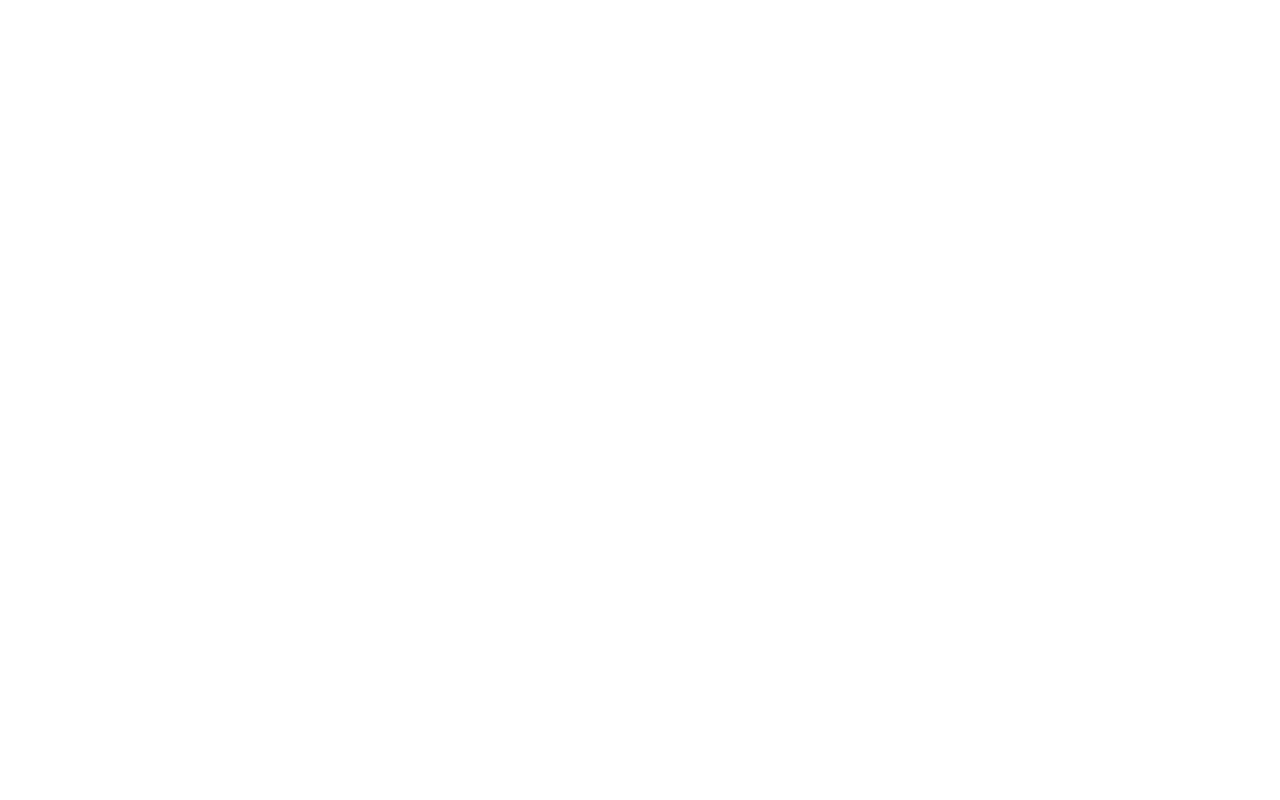
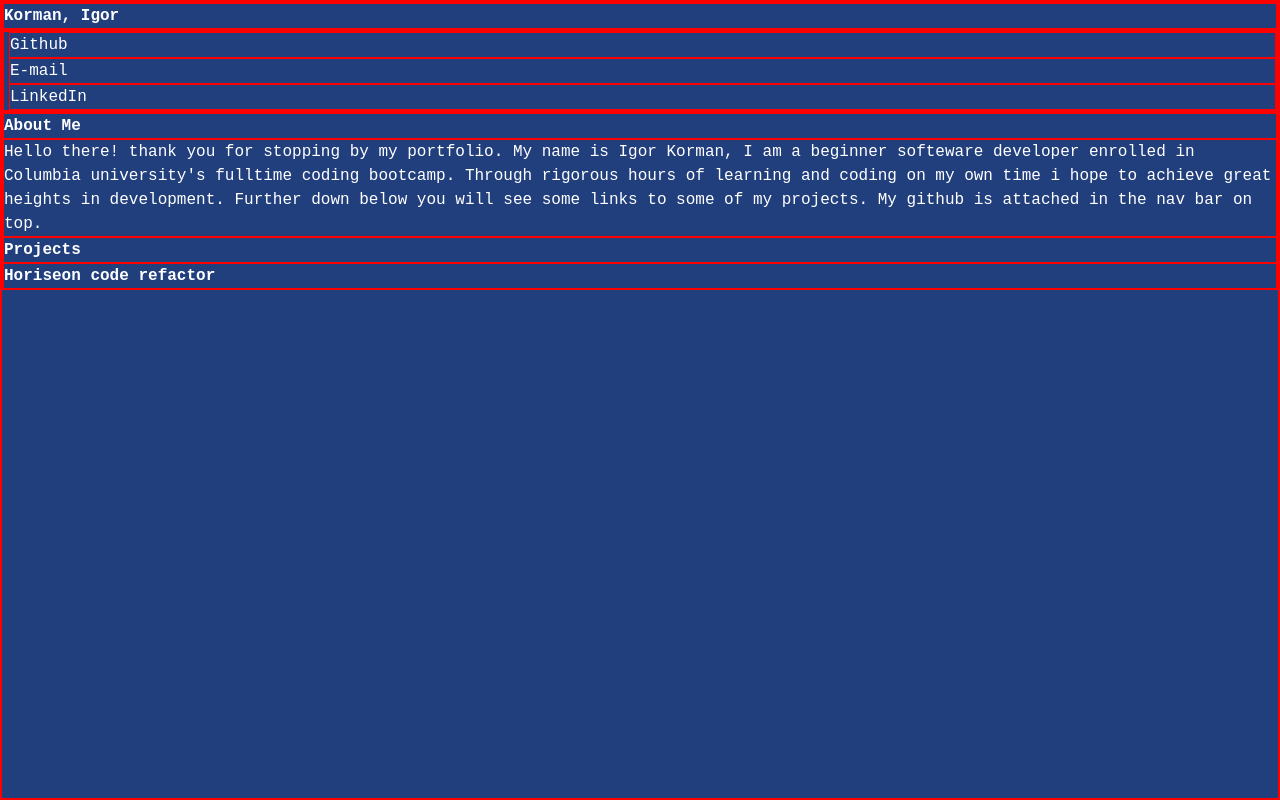
Before and after one commit to ikorman12/Portfolio, a plain HTML site: page index.html in a window 1280 px wide. Drawn offline with Linux system fonts and the light colour scheme; files that its build step writes are made by us from their sources.

Commit message:
added About me, nav bar and some css elements

```diff
--- a/assets/style.css
+++ b/assets/style.css
@@ -1,3 +1,23 @@
+:root {
+    --background: rgb(34, 63, 125);
+    --text: white;
+}
+
 *{
-    border-sizing: border-box;
+    box-sizing: border-box;
+    border: 1px solid red;
 }
+
+li {
+    list-style: none;
+    align-items: right;
+    margin-left: 5px;
+}
+
+body {
+    background: var(--background);
+    color:var(--text);
+    font-family:'Courier New', Courier, monospace;
+    font-size: 16px;
+    line-height: 1.5;
+}
--- a/index.html
+++ b/index.html
@@ -4,11 +4,26 @@
     <meta charset="UTF-8">
     <meta http-equiv="X-UA-Compatible" content="IE=edge">
     <meta name="viewport" content="width=device-width, initial-scale=1.0">
-    <title>Document</title>
-    <link rel="stylesheet" href="./assets/css/reset.css" />
-    <link rel="stylesheet" href="./assets/css/style.css" />
+    <title>Portfolio for Igor Korman</title>
+    <link rel="stylesheet" href="assets/reset.css" />
+    <link rel="stylesheet" href="assets/style.css" />
 </head>
 <body>
+    <header> <h1> Korman, Igor </h1> </header>
+    <nav>
+    <ul>
+    <li >Github</li>
+    <li >E-mail</li>
+    <li >LinkedIn</li>
+    </ul>
+    </nav>
 
+    <main>
+        <h2>About Me</h2>
+            <p> Hello there! thank you for stopping by my portfolio. My name is Igor Korman, I am a beginner softeware developer enrolled in Columbia university's fulltime coding bootcamp. Through rigorous hours of learning and coding on my own time i hope to achieve great heights in development. Further down below you will see some links to some of my projects. My github is attached in the nav bar on top. </p>
+        <h2>Projects</h2>
+        <h3> Horiseon code refactor</h3>
+
+    </main>
 </body>
 </html>
```
